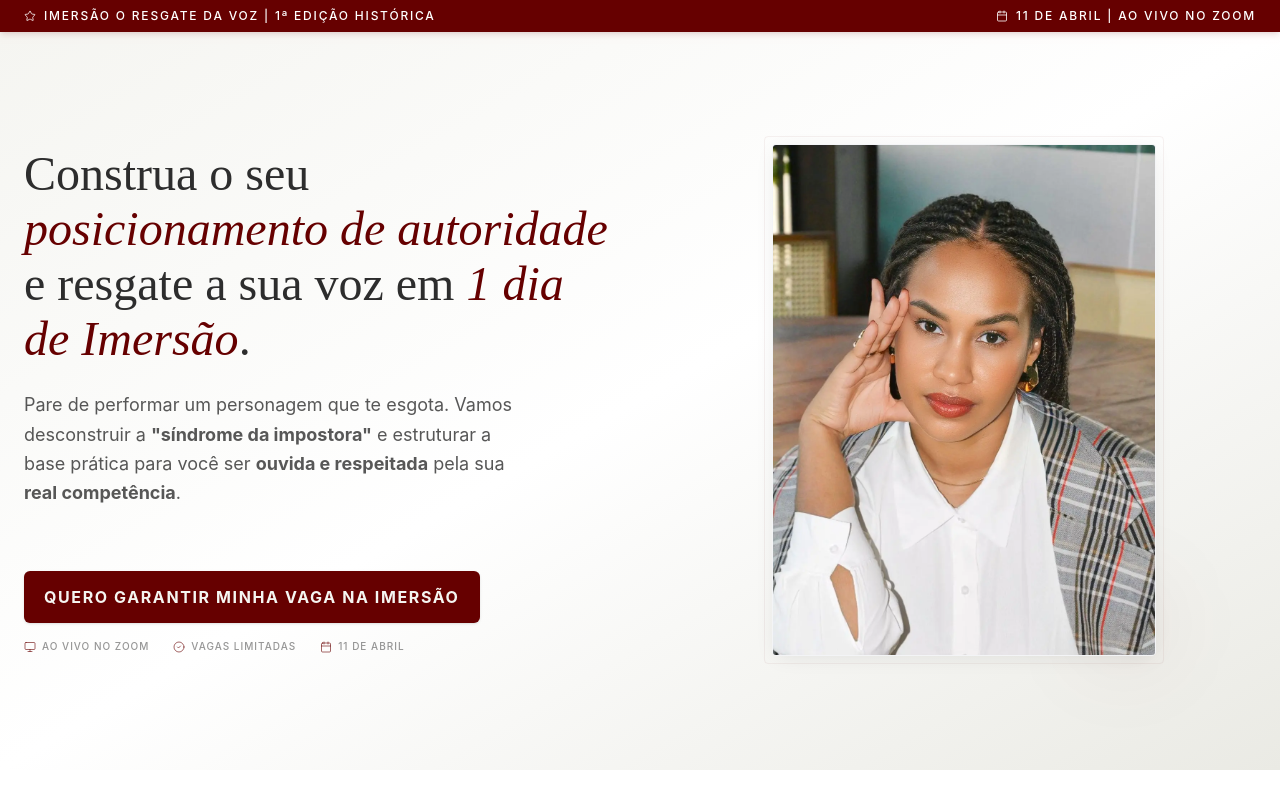
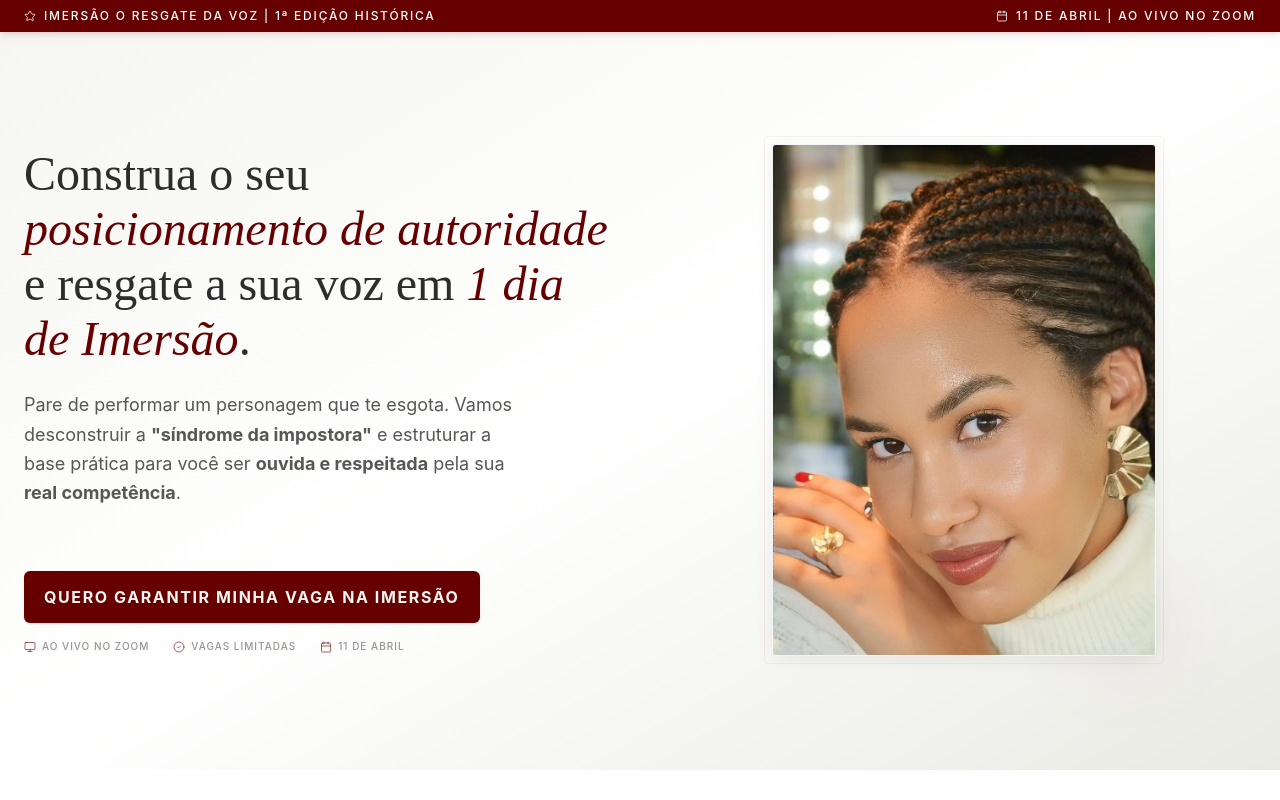
Before and after one commit to ZeferLAB/LP_Izabel_Marco, a React (Vite) app: page / in a window 1280 px wide. Shown: the top 800 px of the page. Built offline with nearby package versions, Linux system fonts and the light colour scheme.

Commit message:
fix(images): swap autoridade and principal images according to their sections

```diff
--- a/src/components/Hero.jsx
+++ b/src/components/Hero.jsx
@@ -31,7 +31,7 @@ export default function Hero() {
                         <div className="absolute inset-0 bg-gray-200 border border-gray-100 shadow-luxury overflow-hidden z-10 transition-transform duration-700 group-hover:scale-[1.02] sm:rounded-sm">
                             {/* Foto da especialista */}
                             <img
-                                src="/foto-autoridade.webp"
+                                src="/foto-principal.webp"
                                 alt="Izabel"
                                 fetchpriority="high"
                                 loading="eager"
--- a/src/components/SpeakerBio.jsx
+++ b/src/components/SpeakerBio.jsx
@@ -16,7 +16,7 @@ export default function SpeakerBio() {
                     <div className="aspect-square bg-white p-4 shadow-luxury rounded-sm relative z-10">
                         <div className="w-full h-full bg-gray-200 overflow-hidden relative grayscale hover:grayscale-0 transition-all duration-500">
                             <img
-                                src="/foto-principal.webp"
+                                src="/foto-autoridade.webp"
                                 alt="Izabel"
                                 loading="lazy"
                                 className="w-full h-full object-cover object-top"
```
